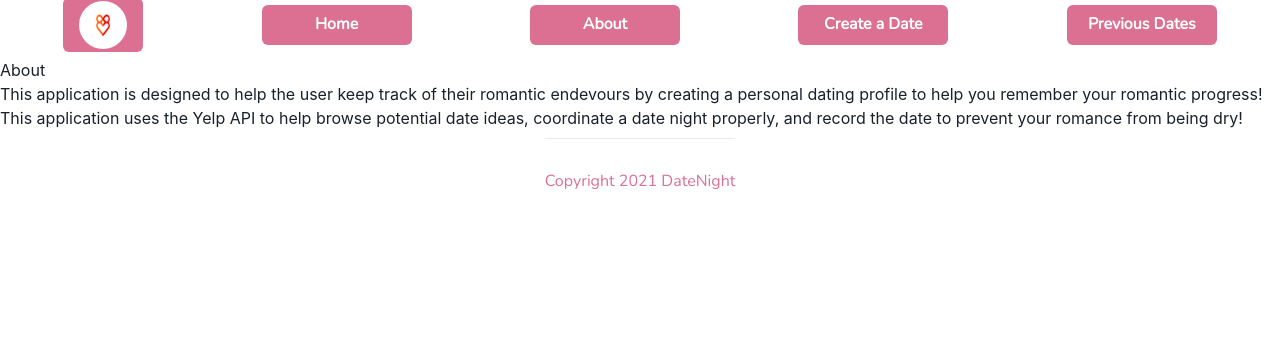
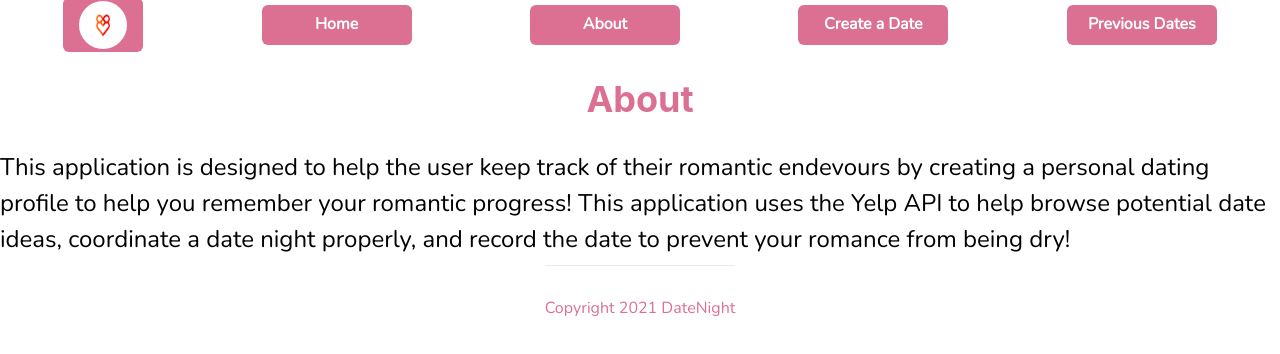
Before and after one commit to nme22/dateNight, a Next.js app in the folder datingapp/: page /About in a window 1280 px wide. Shown: the top 354 px of the page. Built offline with nearby package versions, Linux system fonts and the light colour scheme.

Commit message:
last save for the night

```diff
--- a/datingapp/pages/About.js
+++ b/datingapp/pages/About.js
@@ -1,4 +1,5 @@
 import Head from 'next/head';
+import { Heading, VStack, Text } from '@chakra-ui/react';
 const About = () => {
   return (
     <>
@@ -6,16 +7,18 @@ const About = () => {
         <title>DateNight | About</title>
         <meta name="keywords" content="DateNight" />
       </Head>
-      <div>
-        <h1>About</h1>
-        <p>
+      <VStack justifyContent="center" fontFamily="Nunito" fontSize="2xl">
+        <Heading p="20px" color="palevioletred">
+          About
+        </Heading>
+        <Text color="black">
           This application is designed to help the user keep track of their
           romantic endevours by creating a personal dating profile to help you
           remember your romantic progress! This application uses the Yelp API to
           help browse potential date ideas, coordinate a date night properly,
           and record the date to prevent your romance from being dry!
-        </p>
-      </div>
+        </Text>
+      </VStack>
     </>
   );
 };
--- a/datingapp/pages/Dates/index.js
+++ b/datingapp/pages/Dates/index.js
@@ -19,7 +19,7 @@ const getDates = ({ dates }) => {
         <title>DateNight | Previous Dates</title>
         <meta name="keywords" content="DateNight" />
       </Head>
-      <Heading fontFamily="Nunito" fontWeight="bold" color="gray.500">
+      <Heading fontFamily="Nunito" color="gray.500">
         All Dates
       </Heading>
       <Divider />
--- a/datingapp/pages/index.js
+++ b/datingapp/pages/index.js
@@ -20,7 +20,7 @@ export default function Home() {
         >
           "Where Moments Become Memories"{' '}
         </Heading>
-        <Text fontFamily="Nunito" pb="20" fontWeight="bold">
+        <Text fontFamily="Nunito" pb="20" fontSize="2xl">
           Don't Pencilvester your memories; remember the barbaque. Plan out your
           dates, send an invitation, and record your experience!{' '}
         </Text>
```
